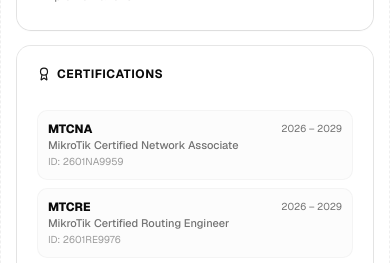
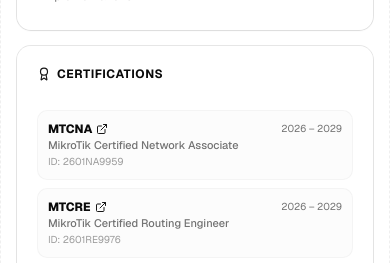
Before and after one commit to haidirwf/portfolio-idal, a Next.js app: page / in a window 390 px wide. Shown: the part 1720-1983 px from the top of the page. Built offline with nearby package versions, Linux system fonts and the light colour scheme.

Commit message:
style(about): display ExternalLink icon always on mobile screens for MTCNA and MTCRE certificates

```diff
--- a/components/portfolio/about.tsx
+++ b/components/portfolio/about.tsx
@@ -167,7 +167,7 @@ export function About() {
                     <div className="flex items-center justify-between">
                       <span className="text-xs font-extrabold font-sans text-foreground group-hover:text-primary transition-colors flex items-center gap-1">
                         <span>{cert.code}</span>
-                        <ExternalLink className="size-3 opacity-0 group-hover:opacity-100 transition-opacity text-primary" />
+                        <ExternalLink className="size-3 text-primary opacity-100 sm:opacity-0 sm:group-hover:opacity-100 transition-opacity" />
                       </span>
                       <span className="text-[10px] font-mono text-muted-foreground">{cert.period}</span>
                     </div>
```
